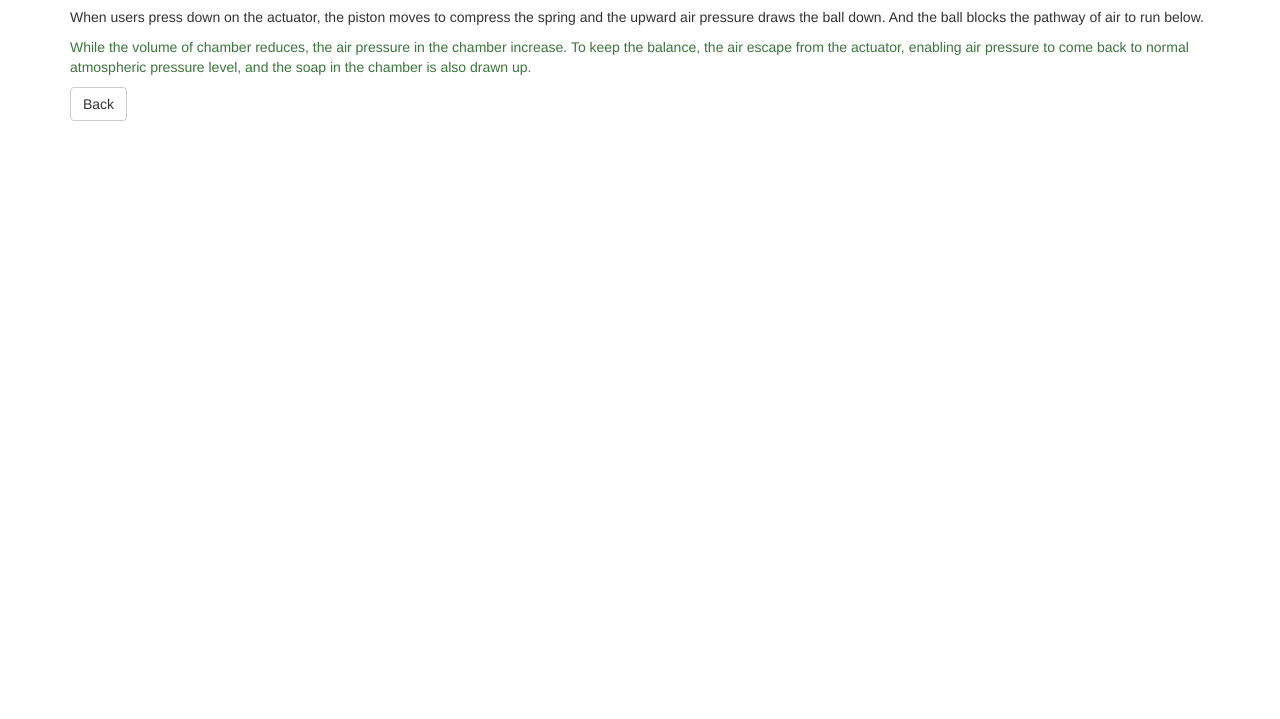
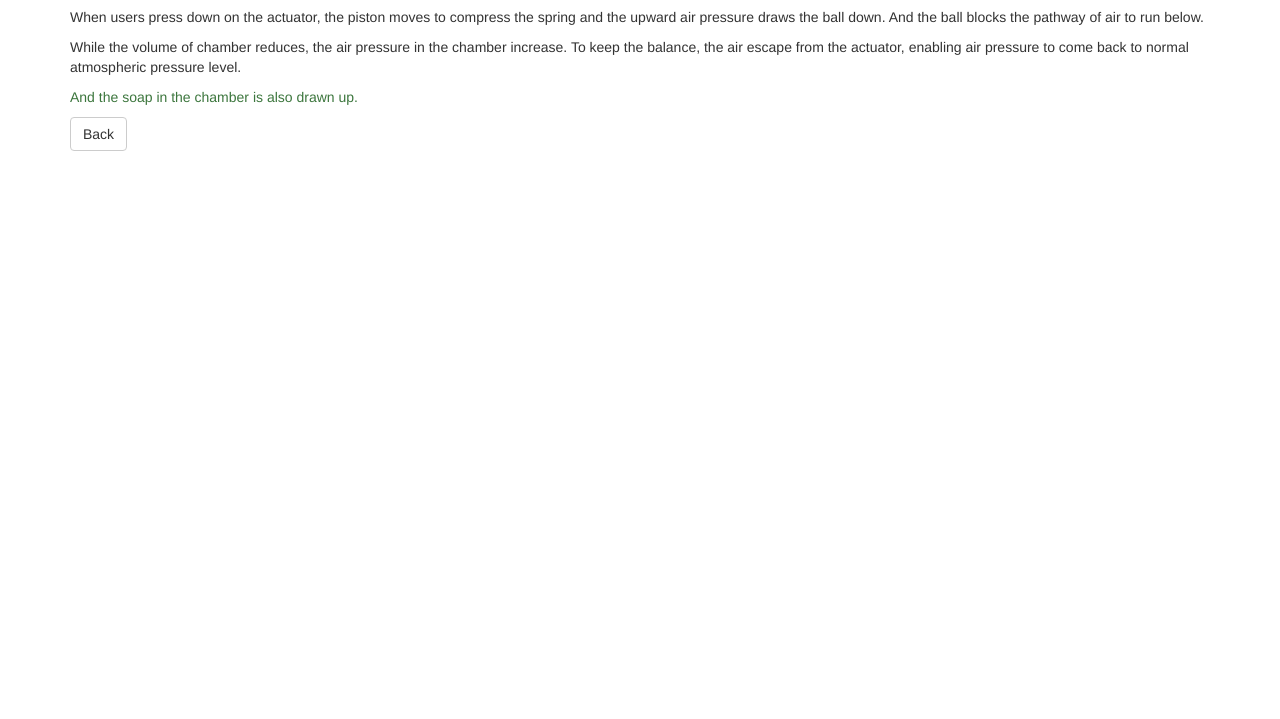
Before and after one commit to Camillefang913/ToLA5, a plain HTML site: page hintB.html in a window 1280 px wide. Shown: the part 81-800 px from the top of the page. Drawn offline with nearby package versions, Linux system fonts and the light colour scheme.

Commit message:
Add files via upload

```diff
--- a/hintB.html
+++ b/hintB.html
@@ -15,7 +15,8 @@
   <h5 class="text-success">Correct.</h5>
   <p>When users press down on the actuator, the piston moves to compress the spring and the upward air pressure draws the ball down. And the ball blocks the pathway of air to run below.
   </p>
-    <p class="text-success">While the volume of chamber reduces, the air pressure in the chamber increase. To keep the balance, the air escape from the actuator, enabling air pressure to come back to normal atmospheric pressure level, and the soap in the chamber is also drawn up.
+   <p>While the volume of chamber reduces, the air pressure in the chamber increase. To keep the balance, the air escape from the actuator, enabling air pressure to come back to normal atmospheric pressure level.</p>
+    <p class="text-success">And the soap in the chamber is also drawn up.
     </p>
      <button class="btn btn-default" onclick="window.location.href = 'modal_quiz_with_radio_button.html'">Back</button>
 </div>
```
